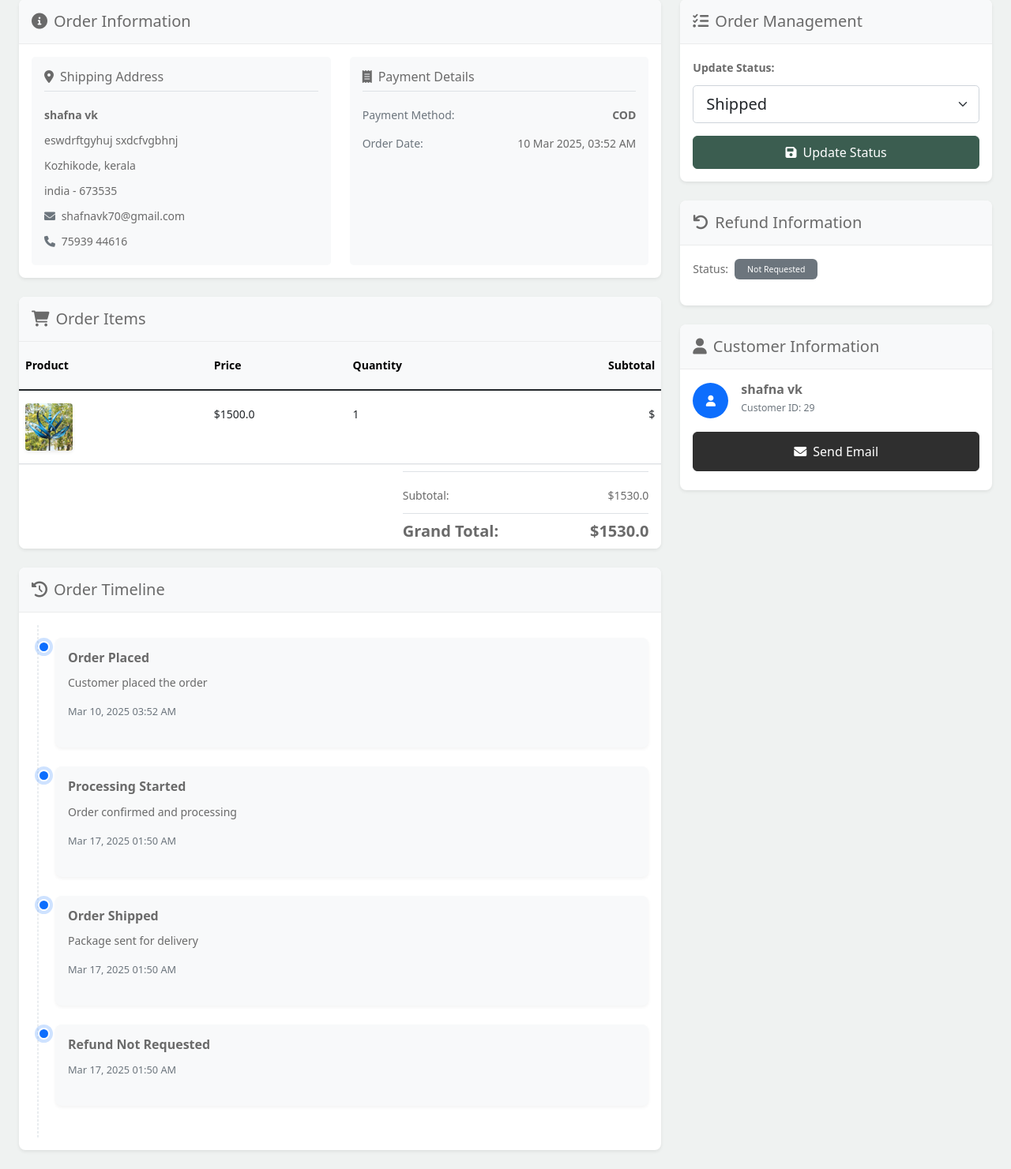
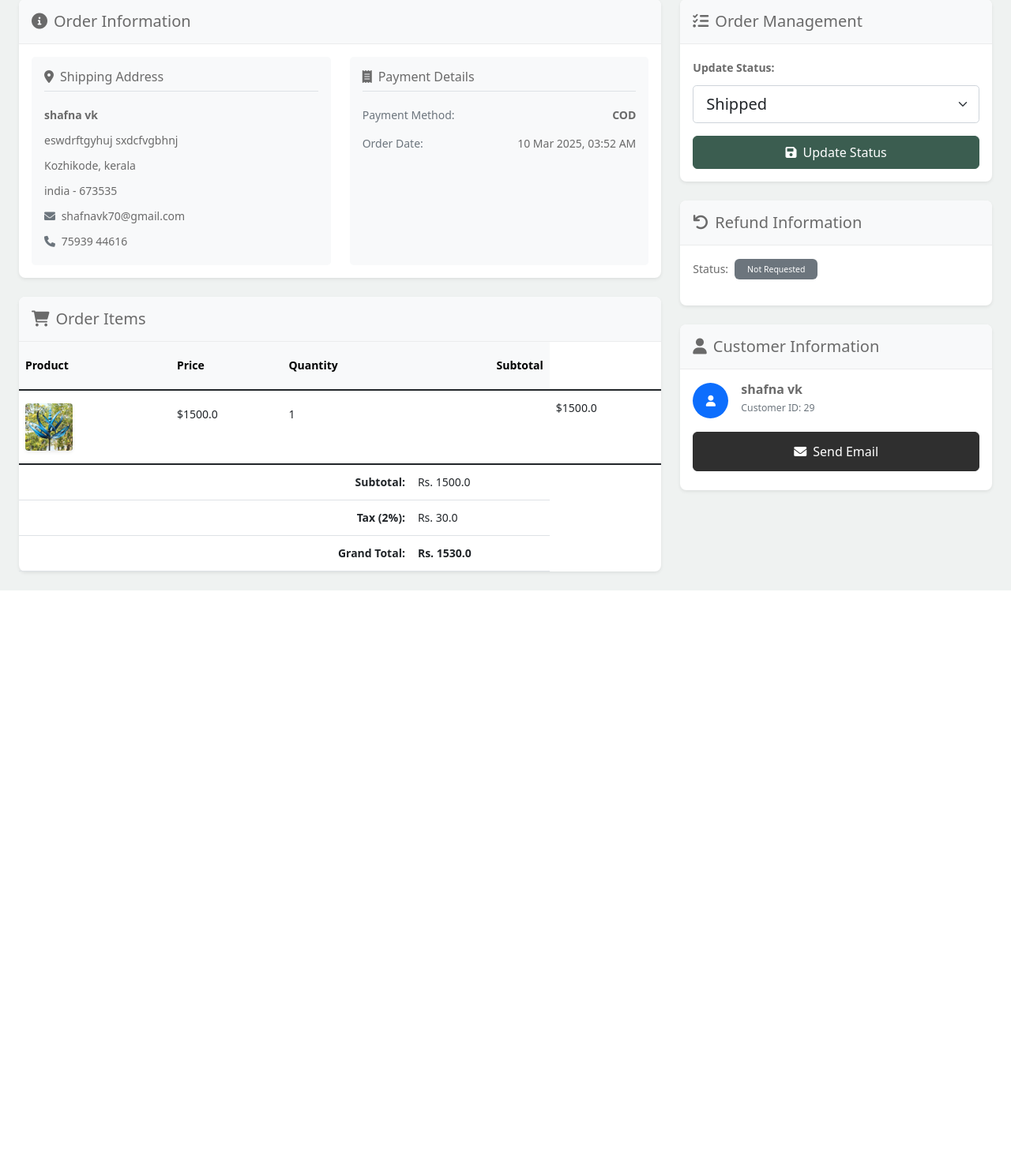
Before and after one commit to Shafnavk/interiofurnitures, a Django app: page /adminn/orders/1/ in a window 1280 px wide. Shown: the part 310-1791 px from the top of the page at 79% size. After the commit the page ends 1058 px from the top, so only its background shows below. Run offline with Django 5.2, Linux system fonts and the light colour scheme; a user stored in the database is signed in; data comes from the database, SQL or seed files in the repository; both versions use the stored data as it was after the commit; some libraries are stand-ins or nearby versions.

Commit message:
order deatails in admin side

```diff
--- a/templates/adminn/order_detail.html
+++ b/templates/adminn/order_detail.html
@@ -145,130 +145,31 @@
                                     </td>
                                     <td class="py-3">${{ item.product_price }}</td>
                                     <td class="py-3">{{ item.quantity }}</td>
-                                    <td class="py-3 text-end">${{ item.subtotal }}</td>
+                                    <td class="py-3 text-end"><td>${{ item.product_price|multiply:item.quantity }}</td></td>
                                 </tr>
                                 {% endfor %}
                             </tbody>
+                            <tfoot>
+                                <tr>
+                                    <td colspan="3" class="text-end"><strong>Subtotal:</strong></td>
+                                    <td>Rs. {{ order.order_total|subtract:order.tax }}</td>
+                                </tr>
+                                <tr>
+                                    <td colspan="3" class="text-end"><strong>Tax (2%):</strong></td>
+                                    <td>Rs. {{ order.tax }}</td>
+                                </tr>
+                                <tr>
+                                    <td colspan="3" class="text-end"><strong>Grand Total:</strong></td>
+                                    <td><strong>Rs. {{ order.order_total }}</strong></td>
+                                </tr>
+                            </tfoot>
                         </table>
                     </div>
-                    <div class="card-footer bg-white">
-                        <div class="row justify-content-end">
-                            <div class="col-md-5">
-                                <div class="border-top pt-3">
-                                    <div class="d-flex justify-content-between mb-2">
-                                        <span>Subtotal:</span>
-                                        <span>${{ order.order_total }}</span>
-                                    </div>
-                                    {% if order.tax_amount %}
-                                    <div class="d-flex justify-content-between mb-2">
-                                        <span>Tax:</span>
-                                        <span>${{ order.tax_amount }}</span>
-                                    </div>
-                                    {% endif %}
-                                    {% if order.shipping_cost %}
-                                    <div class="d-flex justify-content-between mb-2">
-                                        <span>Shipping:</span>
-                                        <span>${{ order.shipping_cost }}</span>
-                                    </div>
-                                    {% endif %}
-                                    {% if order.coupon_discount %}
-                                    <div class="d-flex justify-content-between mb-2 text-success">
-                                        <span>Discount:</span>
-                                        <span>-${{ order.coupon_discount }}</span>
-                                    </div>
-                                    {% endif %}
-                                    <div class="d-flex justify-content-between mt-2 pt-2 border-top">
-                                        <span class="fw-bold fs-5">Grand Total:</span>
-                                        <span class="fw-bold fs-5">${{ order.order_total }}</span>
-                                    </div>
-                                </div>
-                            </div>
-                        </div>
-                    </div>
+
                 </div>
             </div>
 
-            <!-- Order Timeline Card -->
-            <div class="card mb-4 border-0 shadow-sm">
-                <div class="card-header bg-light py-3">
-                    <h5 class="mb-0"><i class="fas fa-history me-2"></i>Order Timeline</h5>
-                </div>
-                <div class="card-body">
-                    <div class="timeline">
-                        <div class="timeline-item">
-                            <div class="timeline-marker"></div>
-                            <div class="timeline-content">
-                                <h6 class="timeline-title">Order Placed</h6>
-                                <p class="mb-0">Customer placed the order</p>
-                                <p class="timeline-date">{{ order.created_at|date:"M d, Y h:i A" }}</p>
-                            </div>
-                        </div>
 
-                        {% if order.status != 'New' %}
-                        <div class="timeline-item">
-                            <div class="timeline-marker"></div>
-                            <div class="timeline-content">
-                                <h6 class="timeline-title">Processing Started</h6>
-                                <p class="mb-0">Order confirmed and processing</p>
-                                <p class="timeline-date">{{ order.updated_at|date:"M d, Y h:i A" }}</p>
-                            </div>
-                        </div>
-                        {% endif %}
-
-                        {% if order.status == 'Shipped' or order.status == 'Delivered' %}
-                        <div class="timeline-item">
-                            <div class="timeline-marker"></div>
-                            <div class="timeline-content">
-                                <h6 class="timeline-title">Order Shipped</h6>
-                                <p class="mb-0">Package sent for delivery</p>
-                                <p class="timeline-date">{{ order.updated_at|date:"M d, Y h:i A" }}</p>
-                            </div>
-                        </div>
-                        {% endif %}
-
-                        {% if order.status == 'Delivered' %}
-                        <div class="timeline-item">
-                            <div class="timeline-marker"></div>
-                            <div class="timeline-content">
-                                <h6 class="timeline-title">Order Delivered</h6>
-                                <p class="mb-0">Package delivered successfully</p>
-                                <p class="timeline-date">{{ order.updated_at|date:"M d, Y h:i A" }}</p>
-                            </div>
-                        </div>
-                        {% endif %}
-
-                        {% if order.status == 'Cancelled' %}
-                        <div class="timeline-item">
-                            <div class="timeline-marker"></div>
-                            <div class="timeline-content">
-                                <h6 class="timeline-title">Order Cancelled</h6>
-                                <p class="mb-0">Order has been cancelled</p>
-                                <p class="timeline-date">{{ order.updated_at|date:"M d, Y h:i A" }}</p>
-                            </div>
-                        </div>
-                        {% endif %}
-
-                        {% if order.refund_status %}
-                        <div class="timeline-item">
-                            <div class="timeline-marker"></div>
-                            <div class="timeline-content">
-                                <h6 class="timeline-title">Refund {{ order.refund_status }}</h6>
-                                <p class="mb-0">
-                                    {% if order.refund_status == 'Pending' %}
-                                    Refund request is being reviewed
-                                    {% elif order.refund_status == 'Completed' %}
-                                    Refund has been processed successfully
-                                    {% elif order.refund_status == 'Rejected' %}
-                                    Refund request was rejected
-                                    {% endif %}
-                                </p>
-                                <p class="timeline-date">{{ order.refunded_at|default:order.updated_at|date:"M d, Y h:i A" }}</p>
-                            </div>
-                        </div>
-                        {% endif %}
-                    </div>
-                </div>
-            </div>
         </div>
 
         <!-- Right Column - Order Management -->
```
Also changed, not shown: db.sqlite3.
